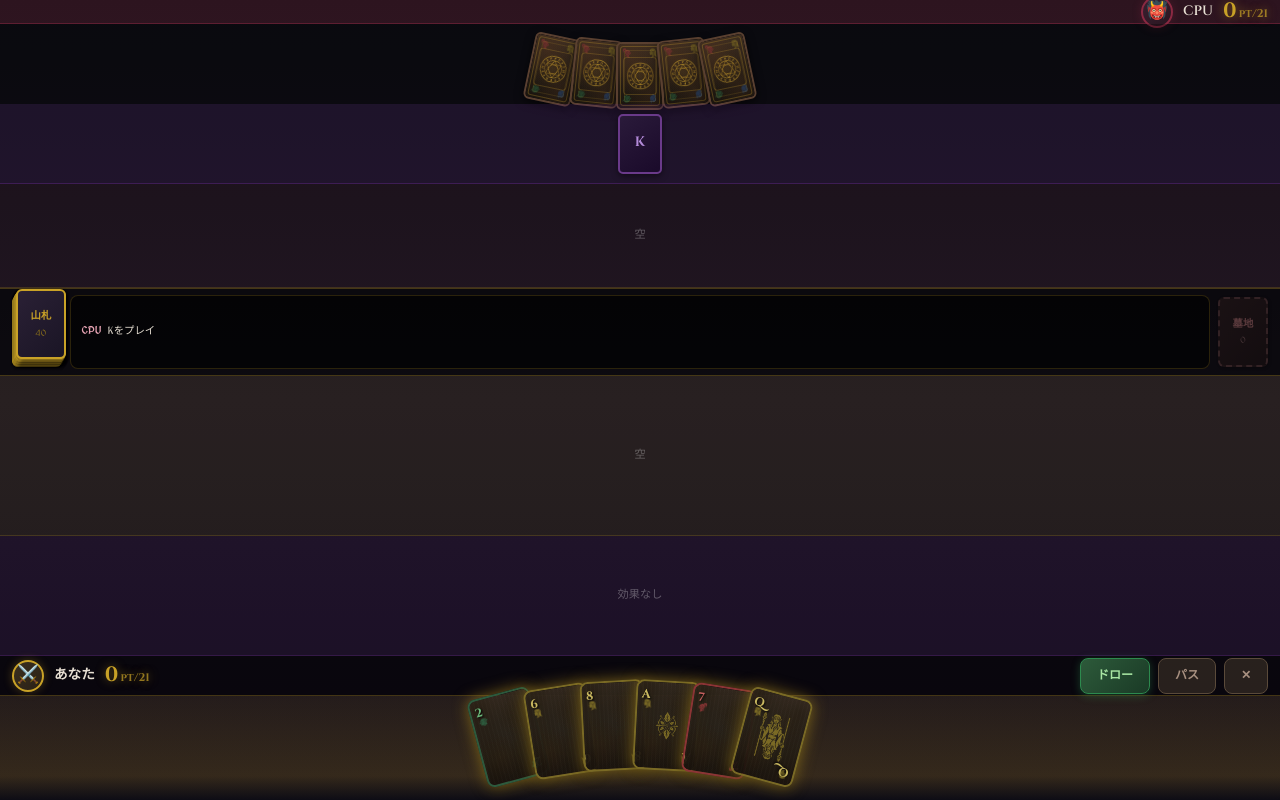
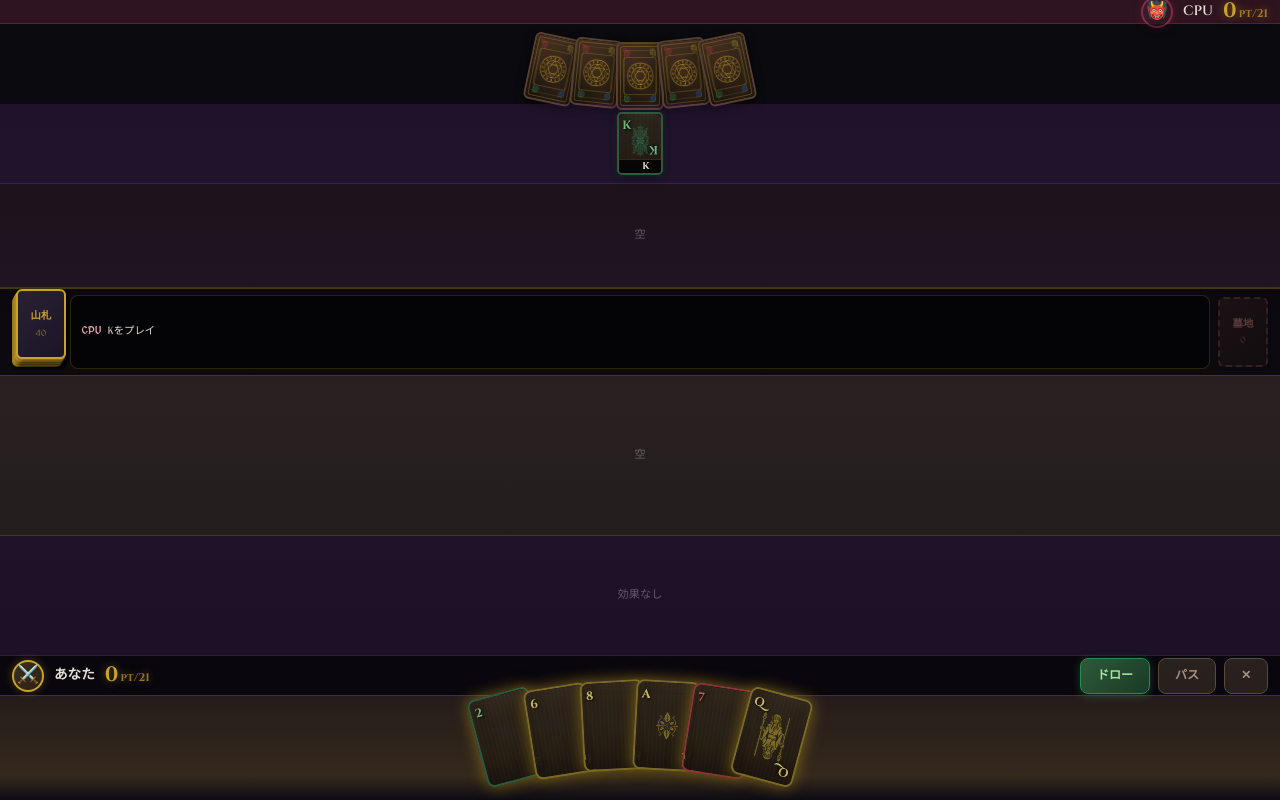
Before and after one commit to 159265moneys/cuttle-game, a React (Vite) app: page / in a window 1280 px wide. Both pictures are taken after a click on the button "ドロー". Built offline with nearby package versions, Linux system fonts and the light colour scheme.

Commit message:
場のカードをフルデザイン化、コーナースートはプレビューのみ、下部に情報ボックス追加

```diff
--- a/src/components/CuttleBattle.css
+++ b/src/components/CuttleBattle.css
@@ -585,7 +585,153 @@
     background: linear-gradient(180deg, rgba(201, 162, 39, 0.2) 0%, rgba(13, 13, 20, 0.8) 100%);
 }
 
-/* ========== フィールドカード ========== */
+/* ========== フィールドカード（フルサイズ版） ========== */
+.cuttle-field-cards-full,
+.cuttle-effect-cards-full {
+    display: flex;
+    justify-content: center;
+    align-items: center;
+    width: 100%;
+    height: 100%;
+    gap: 4px;
+    padding: 2px 4px;
+}
+
+.cuttle-field-card-full {
+    position: relative;
+    flex-shrink: 0;
+    height: 95%;
+    aspect-ratio: 5 / 7;
+    max-width: 70px;
+    background: transparent;
+    border: 2px solid rgba(80, 60, 40, 0.8);
+    border-radius: 5px;
+    color: #e8e0d4;
+    box-shadow: 0 2px 6px rgba(0, 0, 0, 0.5);
+    cursor: pointer;
+    transition: transform 0.15s, box-shadow 0.15s;
+    font-family: 'Cinzel', serif;
+    overflow: hidden;
+}
+
+.cuttle-field-card-full:hover {
+    transform: translateY(-3px);
+    box-shadow: 0 5px 12px rgba(0, 0, 0, 0.6);
+}
+
+/* スート色 - 枠線と発光 */
+.cuttle-field-card-full.suit-elf {
+    border-color: var(--race-elf);
+    box-shadow: 0 0 6px var(--race-elf-glow), 0 2px 6px rgba(0, 0, 0, 0.5);
+}
+.cuttle-field-card-full.suit-elf .card-rank { color: #c9b860; }
+
+.cuttle-field-card-full.suit-goblin {
+    border-color: var(--race-goblin);
+    box-shadow: 0 0 6px var(--race-goblin-glow), 0 2px 6px rgba(0, 0, 0, 0.5);
+}
+.cuttle-field-card-full.suit-goblin .card-rank { color: #6ab87a; }
+
+.cuttle-field-card-full.suit-human {
+    border-color: var(--race-human);
+    box-shadow: 0 0 6px var(--race-human-glow), 0 2px 6px rgba(0, 0, 0, 0.5);
+}
+.cuttle-field-card-full.suit-human .card-rank { color: #c96060; }
+
+.cuttle-field-card-full.suit-demon {
+    border-color: var(--race-demon);
+    box-shadow: 0 0 6px var(--race-demon-glow), 0 2px 6px rgba(0, 0, 0, 0.5);
+}
+.cuttle-field-card-full.suit-demon .card-rank { color: #7090c0; }
+
+/* 略奪マーク */
+.cuttle-field-card-full.stolen {
+    box-shadow: 0 0 10px rgba(201, 162, 39, 0.6);
+}
+
+.cuttle-field-card-full.stolen::after {
+    content: '⚔️';
+    position: absolute;
+    top: -6px;
+    right: -6px;
+    font-size: 0.7rem;
+    z-index: 10;
+}
+
+/* ドロップターゲット */
+.cuttle-field-card-full.drop-target {
+    animation: targetPulse 0.8s ease-in-out infinite;
+}
+
+/* フィールドカード用のランク表示 */
+.card-rank.field {
+    font-size: 0.6rem;
+}
+
+.card-rank.field.top-left {
+    top: 2px;
+    left: 3px;
+}
+
+.card-rank.field.bottom-right {
+    bottom: 14px;  /* 情報ボックス分上にずらす */
+    right: 3px;
+}
+
+/* フィールドカード用の絵札イラスト */
+.card-face-art.field {
+    width: 70%;
+    height: 55%;
+    top: 45%;
+}
+
+/* フィールドカード用のスート配置 */
+.card-pips.field {
+    top: 12%;
+    left: 18%;
+    right: 18%;
+    bottom: 22%;  /* 情報ボックス分上にずらす */
+}
+
+.card-pip.field {
+    width: 8px;
+    height: 8px;
+}
+
+/* 下部情報ボックス */
+.field-card-info {
+    position: absolute;
+    bottom: 0;
+    left: 0;
+    right: 0;
+    height: 14px;
+    background: rgba(0, 0, 0, 0.75);
+    display: flex;
+    align-items: center;
+    justify-content: center;
+    gap: 3px;
+    z-index: 5;
+    border-top: 1px solid rgba(120, 90, 50, 0.4);
+}
+
+.field-card-info-icon {
+    width: 9px;
+    height: 9px;
+    -webkit-mask-size: contain;
+    mask-size: contain;
+    -webkit-mask-repeat: no-repeat;
+    mask-repeat: no-repeat;
+    -webkit-mask-position: center;
+    mask-position: center;
+}
+
+.field-card-info-rank {
+    font-size: 0.6rem;
+    font-weight: 700;
+    font-family: 'Cinzel', serif;
+}
+
+/* 旧フィールドカード（互換性のため残す） */
 .cuttle-field-cards {
     display: flex;
     justify-content: center;
--- a/src/components/CuttleBattle.tsx
+++ b/src/components/CuttleBattle.tsx
@@ -588,18 +588,6 @@ const CuttleBattle: React.FC<CuttleBattleProps> = ({
           />
         )}
 
-        {/* スートアイコン - 左上（コーナー） */}
-        <div
-          className="card-suit-icon corner top-left"
-          style={getSuitMaskStyle(card.race)}
-        />
-
-        {/* スートアイコン - 右下（コーナー、反転） */}
-        <div
-          className="card-suit-icon corner bottom-right"
-          style={getSuitMaskStyle(card.race)}
-        />
-
         {/* ランク表示 - 左上 */}
         <div className="card-rank top-left">{card.rank}</div>
 
@@ -675,14 +663,6 @@ const CuttleBattle: React.FC<CuttleBattleProps> = ({
             style={getFaceMaskStyle(card.race, card.rank)}
           />
         )}
-        <div
-          className="card-suit-icon corner top-left"
-          style={getSuitMaskStyle(card.race)}
-        />
-        <div
-          className="card-suit-icon corner bottom-right"
-          style={getSuitMaskStyle(card.race)}
-        />
         <div className="card-rank top-left">{card.rank}</div>
         <div className="card-rank bottom-right">{card.rank}</div>
         {pipLayout && (
@@ -758,58 +738,69 @@ const CuttleBattle: React.FC<CuttleBattleProps> = ({
     );
   };
 
-  // フィールドカードをレンダリング（均等配置）
+  // フィールドカードをレンダリング（フルデザイン、エリア縦幅いっぱい）
   const renderFieldCards = (cards: FieldCard[], isEnemy: boolean) => {
     if (cards.length === 0) {
       return <span style={{ color: 'rgba(255,255,255,0.3)', fontSize: '0.7rem' }}>空</span>;
     }
 
-    // 領域幅に合わせて均等配置
-    const maxWidth = 320;
-    const cardWidth = 52;
-    const minGap = -30; // 最大重なり
-    const maxGap = 8;   // 重ならない時の間隔
-
-    const totalCardsWidth = cards.length * cardWidth;
-    const availableSpace = maxWidth - cardWidth;
-    const gap = cards.length <= 1 ? 0 :
-      Math.max(minGap, Math.min(maxGap, (availableSpace - totalCardsWidth) / (cards.length - 1)));
-
     return (
-      <div className="cuttle-field-cards" style={{ gap: `${gap}px` }}>
+      <div className="cuttle-field-cards-full">
         {cards.map((fc, i) => {
           const isDropTarget = dropTarget === `enemyCard:${i}` && isEnemy;
+          const pipLayout = PIP_LAYOUTS[fc.card.rank];
 
           return (
             <div
               key={`field-${fc.card.rank}-${fc.card.race}-${i}`}
-              className={`cuttle-field-card ${getSuitClass(fc.card)} ${fc.owner !== (isEnemy ? 'player2' : 'player1') ? 'stolen' : ''} ${isDropTarget ? 'drop-target' : ''}`}
-              style={{ zIndex: i + 1, marginLeft: i > 0 ? `${gap}px` : 0 }}
+              className={`cuttle-field-card-full ${getSuitClass(fc.card)} ${fc.owner !== (isEnemy ? 'player2' : 'player1') ? 'stolen' : ''} ${isDropTarget ? 'drop-target' : ''}`}
+              style={{ zIndex: i + 1 }}
               onClick={() => {
                 if (gameState.phase === 'selectTarget' && isEnemy) {
                   onFieldCardSelect(fc);
                 }
               }}
             >
-              <div className="card-parchment small" />
+              {/* カード背景 */}
+              <div className="card-parchment" />
+
+              {/* 絵札イラスト */}
               {isFaceCard(fc.card.rank) && (
                 <div
-                  className="card-face-art small"
+                  className="card-face-art field"
                   style={getFaceMaskStyle(fc.card.race, fc.card.rank)}
                 />
               )}
-              <div
-                className="card-suit-icon top-left small"
-                style={getSuitMaskStyle(fc.card.race)}
-              />
-              <div className="card-rank top-left small">{fc.card.rank}</div>
-              {!isFaceCard(fc.card.rank) && (
+
+              {/* ランク表示 */}
+              <div className="card-rank top-left field">{fc.card.rank}</div>
+              <div className="card-rank bottom-right field">{fc.card.rank}</div>
+
+              {/* 数字カードのスート配置 */}
+              {pipLayout && (
+                <div className="card-pips field">
+                  {pipLayout.map((pip, j) => (
+                    <div
+                      key={j}
+                      className={`card-pip field ${pip.inverted ? 'inverted' : ''}`}
+                      style={{
+                        left: `${pip.x}%`,
+                        top: `${pip.y}%`,
+                        ...getSuitMaskStyle(fc.card.race),
+                      }}
+                    />
+                  ))}
+                </div>
+              )}
+
+              {/* 下部情報ボックス（アイコン＋ランク） */}
+              <div className="field-card-info">
                 <div
-                  className="card-suit-icon center small"
+                  className="field-card-info-icon"
                   style={getSuitMaskStyle(fc.card.race)}
                 />
-              )}
-              {fc.card.value > 0 && <div className="card-value">{fc.card.value}pt</div>}
+                <span className="field-card-info-rank">{fc.card.rank}</span>
+              </div>
             </div>
           );
         })}
@@ -817,7 +808,7 @@ const CuttleBattle: React.FC<CuttleBattleProps> = ({
     );
   };
 
-  // 効果カードをレンダリング
+  // 効果カードをレンダリング（フルデザイン）
   const renderEffectCards = (cards: FieldCard[]) => {
     const permanents = cards.filter(fc => isPermanentEffect(fc.card));
 
@@ -826,17 +817,37 @@ const CuttleBattle: React.FC<CuttleBattleProps> = ({
     }
 
     return (
-      <>
+      <div className="cuttle-effect-cards-full">
         {permanents.map((fc, i) => (
           <div
             key={`effect-${fc.card.rank}-${fc.card.race}-${i}`}
-            className={`cuttle-effect-card type-${fc.card.rank}`}
+            className={`cuttle-field-card-full effect ${getSuitClass(fc.card)}`}
+            style={{ zIndex: i + 1 }}
           >
-            <div>{fc.card.rank}</div>
-            <div style={{ fontSize: '0.5rem', marginTop: '2px' }}>{RACE_NAMES[fc.card.race]}</div>
+            {/* カード背景 */}
+            <div className="card-parchment" />
+
+            {/* 絵札イラスト（8, J, Q, K） */}
+            <div
+              className="card-face-art field"
+              style={getFaceMaskStyle(fc.card.race, fc.card.rank)}
+            />
+
+            {/* ランク表示 */}
+            <div className="card-rank top-left field">{fc.card.rank}</div>
+            <div className="card-rank bottom-right field">{fc.card.rank}</div>
+
+            {/* 下部情報ボックス（アイコン＋ランク） */}
+            <div className="field-card-info">
+              <div
+                className="field-card-info-icon"
+                style={getSuitMaskStyle(fc.card.race)}
+              />
+              <span className="field-card-info-rank">{fc.card.rank}</span>
+            </div>
           </div>
         ))}
-      </>
+      </div>
     );
   };
 
@@ -1103,14 +1114,6 @@ const CuttleBattle: React.FC<CuttleBattleProps> = ({
                 style={getFaceMaskStyle(dragCard.race, dragCard.rank)}
               />
             )}
-            <div
-              className="card-suit-icon corner top-left"
-              style={getSuitMaskStyle(dragCard.race)}
-            />
-            <div
-              className="card-suit-icon corner bottom-right"
-              style={getSuitMaskStyle(dragCard.race)}
-            />
             <div className="card-rank top-left">{dragCard.rank}</div>
             <div className="card-rank bottom-right">{dragCard.rank}</div>
             {pipLayout && (
```
